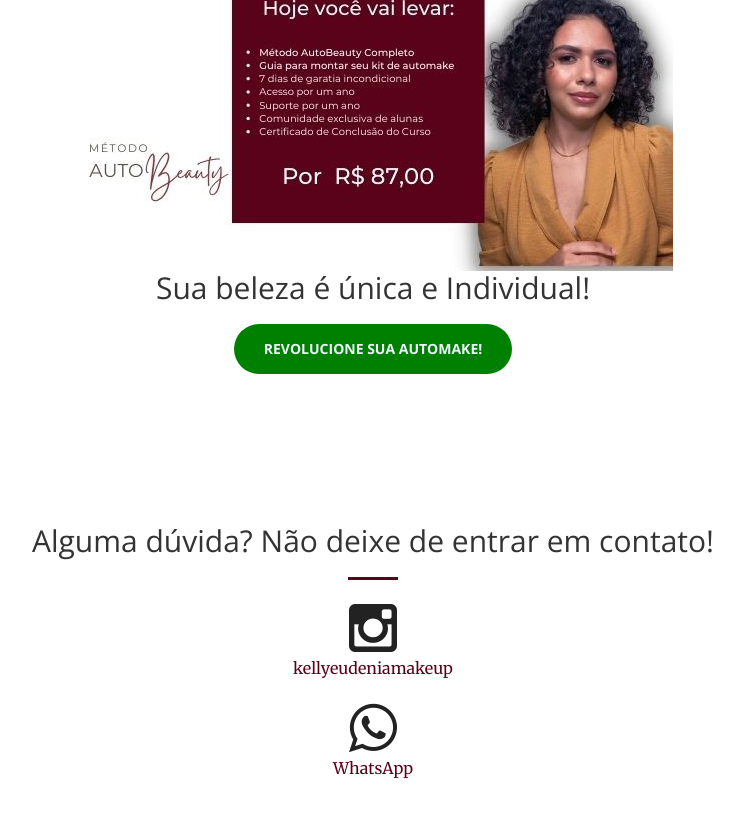
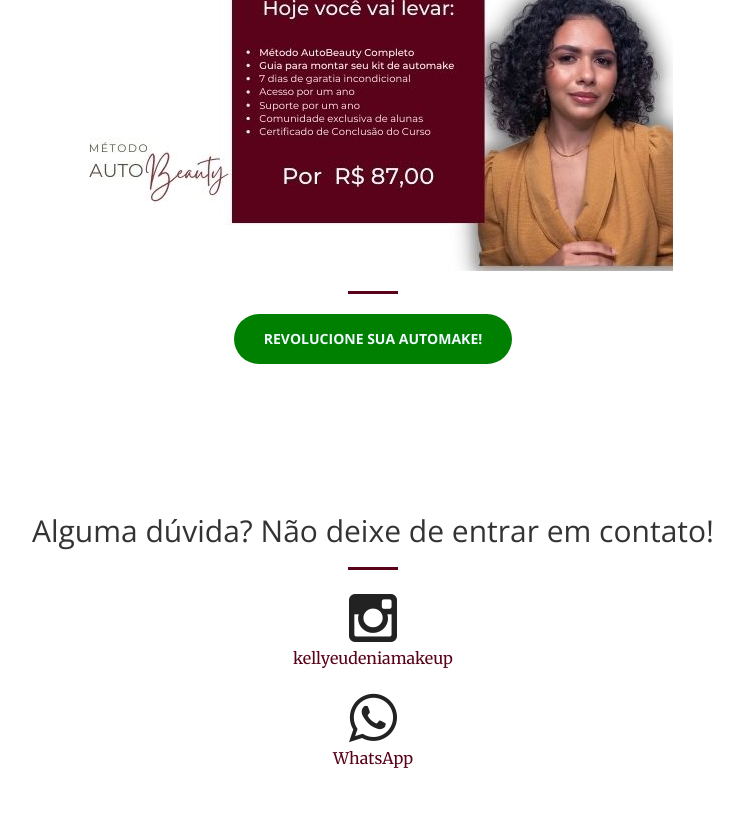
Before and after one commit to kellyeudenia/business-woman, a Jekyll site: the page built from index.html, in a window 1280 px wide and 900 px high, scrolled down 2373 px. Shown: the top 817 px of the window, without its empty margins (267-1010 px from the left). Built offline with Jekyll 4.4.1, drawn with Linux system fonts in a browser that asks for light colours.

Commit message:
Setup para a página de vendas.

```diff
--- a/_includes/aside.html
+++ b/_includes/aside.html
@@ -2,7 +2,7 @@
       <div class="container text-center" style="  display: flex; justify-content: center;">
           <div class="call-to-action">
               <img src="img/profile/mine-me.jpg" class="img-responsive"  alt="Imagem de Eudenia Makeup segurando um pincel">
-              <h2>Sua beleza é única e Individual!</h2>
+              <hr>
               <a href="https://pay.hotmart.com/F76815503F" class="btn btn-default btn-xl wow tada" style="background-color: #008000; color: aliceblue;" target="_blank">REVOLUCIONE SUA AUTOMAKE!</a>
           </div>
       </div>
```
